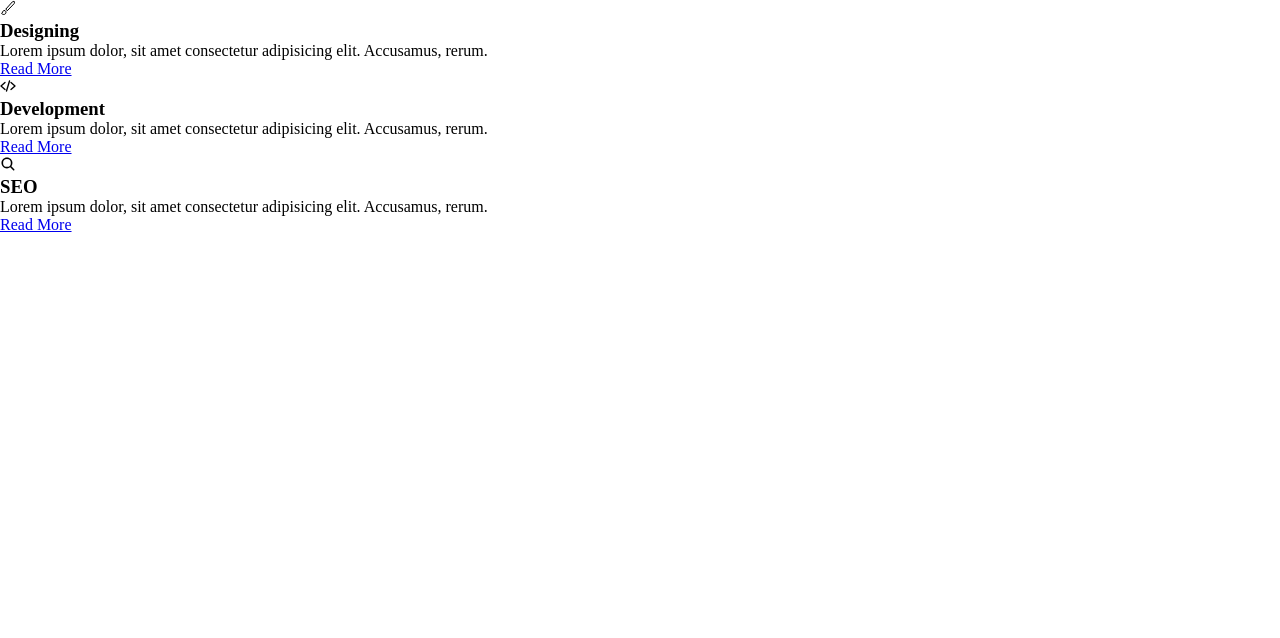
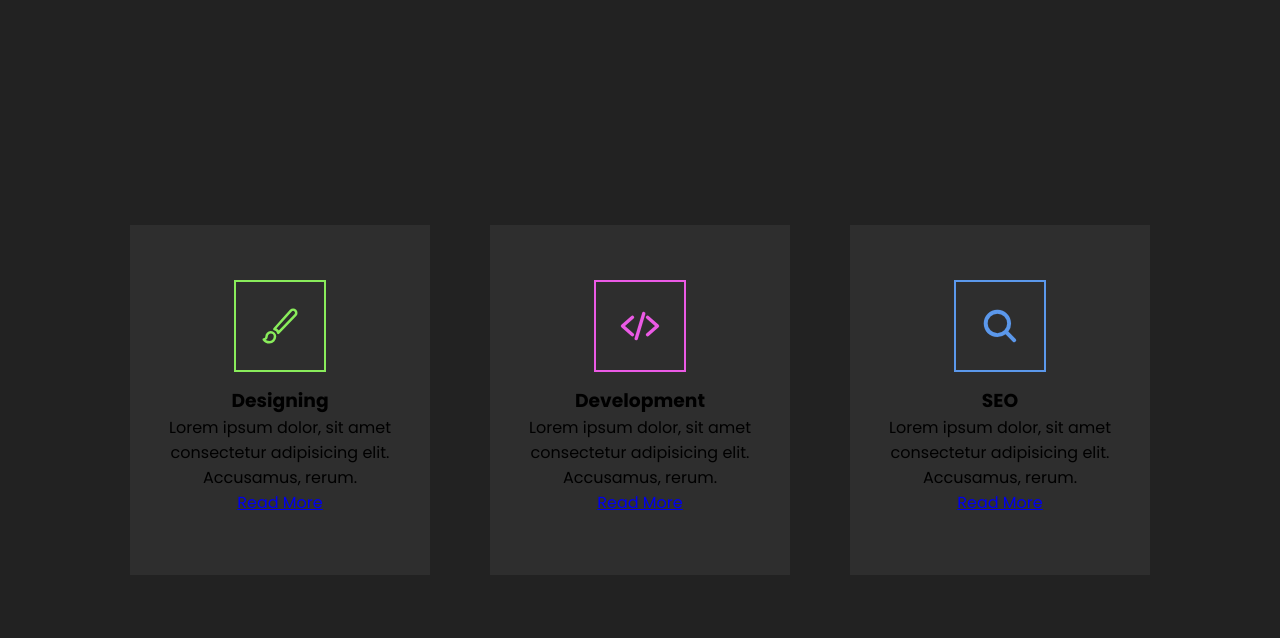
Before and after one commit to CJR85/cool-hover-effects, a plain HTML site: page index.html in a window 1280 px wide. Drawn offline with nearby package versions, Linux system fonts and the light colour scheme.

Commit message:
Style body, container, box, content and icon classes

```diff
--- a/style.css
+++ b/style.css
@@ -1,5 +1,62 @@
+@import url('https://fonts.googleapis.com/css2?family=Poppins:wght@200;300;400;500;600;700;800;900&display=swap');
+
 * {
   margin: 0;
   padding: 0;
   box-sizing: border-box;
+  font-family: 'Poppins', sans-serif;
 }
+
+body {
+  display: flex;
+  justify-content: center;
+  align-items: center;
+  min-height: 100vh;
+  background: #222;
+}
+
+.container {
+  position: relative;
+  display: flex;
+  justify-content: center;
+  align-items: center;
+  flex-wrap: wrap;
+  padding: 60px 0px;
+  gap: 60px;
+}
+
+.container .box {
+  position: relative;
+  width: 300px;
+  height: 350px;
+  background: #2e2e2e;
+  display: flex;
+  justify-content: center;
+  align-items: center;
+}
+
+.container .box .content {
+  position: relative;
+  display: flex;
+  justify-content: center;
+  align-items: center;
+  flex-direction: column;
+  text-align: center;
+  gap: 20px;
+  padding: 0px 20px;
+  width: 100%;
+  height: 100%;
+}
+
+.container .box .content .icon {
+  color: var(--clr);
+  width: 80px;
+  height: 80px;
+  box-shadow: 0 0 0 4px #2e2e2e, 0 0 0 6px var(--clr);
+  display: flex;
+  justify-content: center;
+  align-items: center;
+  font-size: 2.5em;
+  background: #2e2e2e;
+  transition: 0.5s ease-in-out;
+}
```
